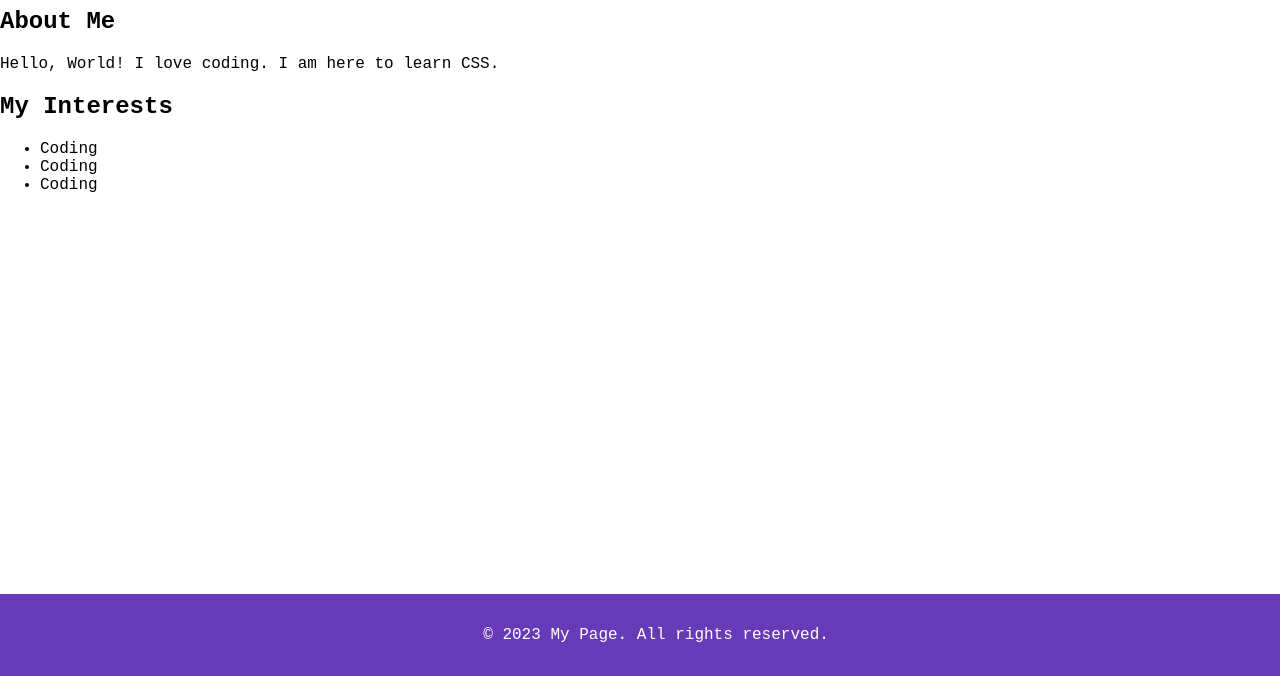
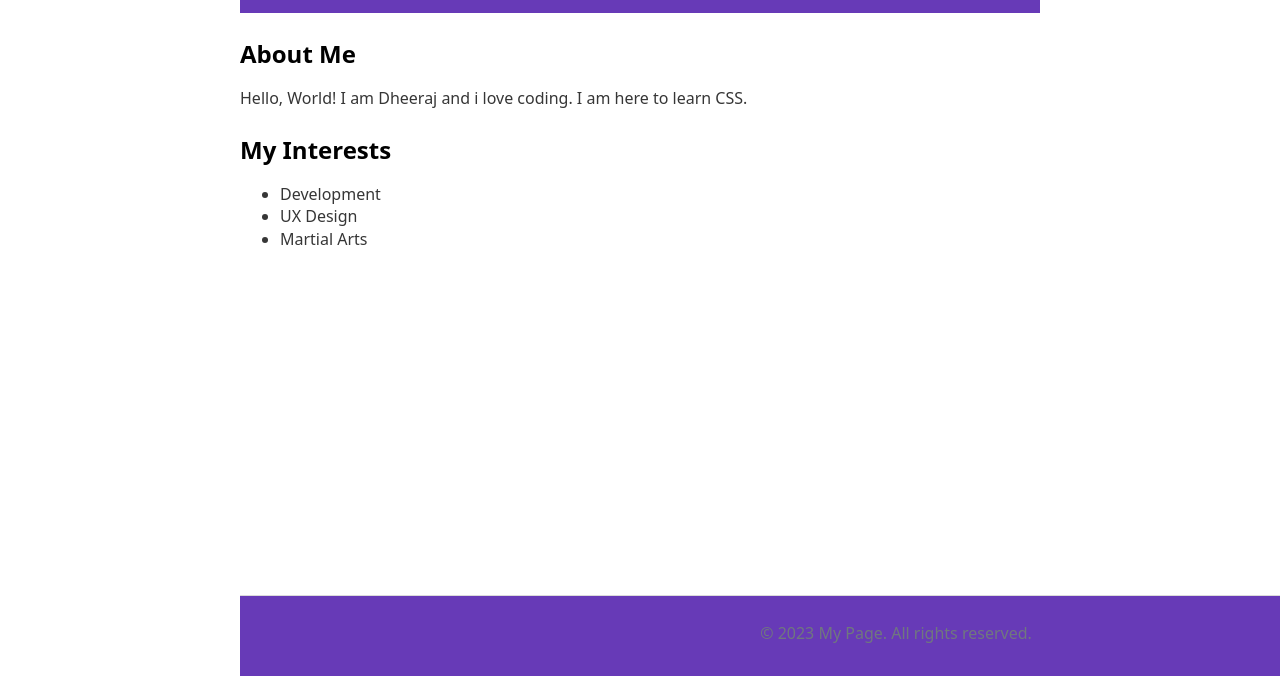
Before and after one commit to purohitdheeraj/css, a plain HTML site: page index.html in a window 1280 px wide. Shown: the part 124-800 px from the top of the page. Drawn offline with nearby package versions, Linux system fonts and the light colour scheme.

Commit message:
Update index.html

```diff
--- a/index.html
+++ b/index.html
@@ -33,7 +33,7 @@
       }
 
     </style>
-
+    <link rel="stylesheet" href="https://cdn.jsdelivr.net/npm/water.css@2/out/water.css" />
   </head>
   <body>
     <header>
@@ -43,15 +43,15 @@
       <section>
         <h2>About Me</h2>
         <p>
-          Hello, World! I love coding. I am here to learn CSS.
+          Hello, World! I am Dheeraj and i love coding. I am here to learn CSS.
         </p>
       </section>
       <section>
         <h2>My Interests</h2>
         <ul>
-          <li>Coding</li>
-          <li>Coding</li>
-          <li>Coding</li>
+          <li>Development</li>
+          <li>UX Design</li>
+          <li>Martial Arts</li>
         </ul>
       </section>
     </main>
```
